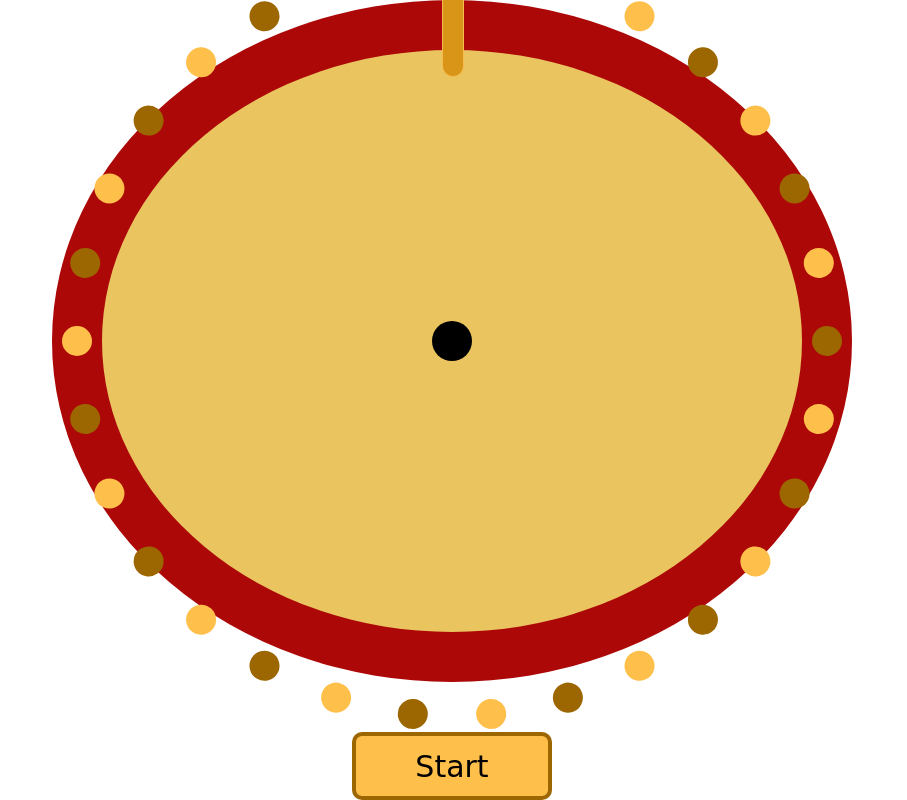
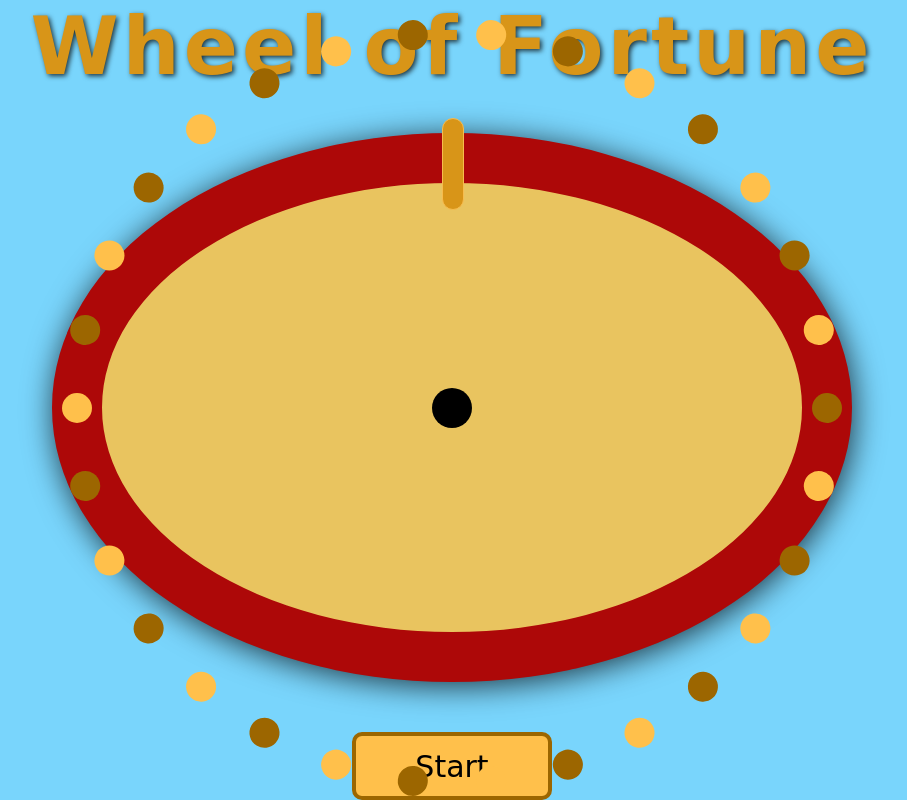
Before and after one commit to richyarwood/wheel-of-fortune, a plain HTML site: page index.html in a window 1280 px wide. Shown: the whole page, without its empty margins (188-1095 px from the left). Drawn offline with Linux system fonts and the light colour scheme; a web font is replaced by a local one.

Commit message:
add a title and background color

```diff
--- a/index.html
+++ b/index.html
@@ -5,10 +5,11 @@
   <meta name="viewport" content="width=device-width, initial-scale=1.0">
   <link href="https://fonts.googleapis.com/css2?family=Ranchers&display=swap" rel="stylesheet">
   <link rel="stylesheet" href="./src/styles.css">
-  <title>Choice Spinner</title>
+  <title>Wheel of Fortune</title>
 </head>
 <body>
   <main>
+    <h1>Wheel of Fortune</h1>
     <div class="container">
       <p class="marker"></p>
       <div class="spinner">
--- a/src/styles.css
+++ b/src/styles.css
@@ -5,6 +5,15 @@
 
 body {
   font-family: 'Ranchers', cursive;
+  background-color: rgb(121, 213, 252);
+}
+
+h1 {
+  color: rgb(216, 149, 24);
+  font-size: 80px;
+  letter-spacing: 4px;
+  margin-bottom: 40px;
+  text-shadow: 2px 2px 5px rgba(0,0,0,0.75);
 }
 
 main {
@@ -44,6 +53,7 @@ main {
   padding: 10px;
   height: 100%;
   width: 100%;
+  box-shadow: 2px 4px 31px 0px rgba(0,0,0,0.75);
 }
 
 .spinner::before {
```
